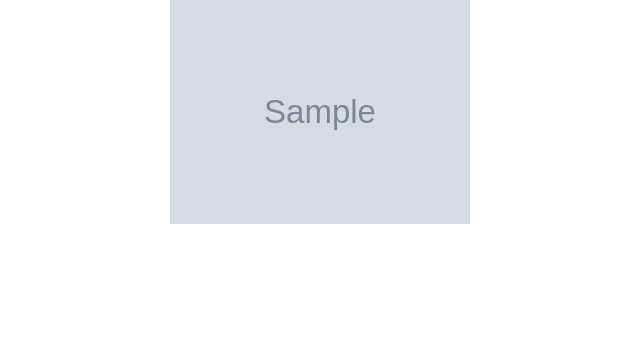
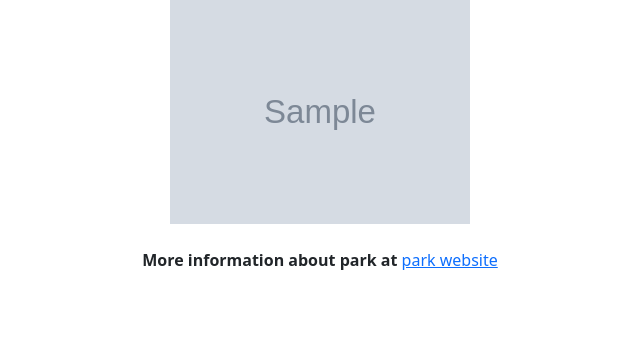
Before and after one commit to melissadiep94/National-Parks-Project, a Flask app: template templates/park_detail.html in a window 1280 px wide. Shown: the part 267-621 px from the top of the page, without its empty margins (320-960 px from the left). Run offline with Flask 2, Linux system fonts and the light colour scheme; the template is opened without the code that fills it: most values are stand-ins (such as "Sample title", 1, 10 or a date in 2020); grey boxes marked "Sample" are stand-in pictures.

Commit message:
adding selected park vital from db

```diff
--- a/app.py
+++ b/app.py
@@ -35,57 +35,15 @@ def p_name():
 @app.route("/parks/<pCode>")
 def park_detail(pCode):
 
+    park_info_from_db = collection.find({"parkCode": pCode})[0]
 
-    #park_info = mongo.db.travel_info.find(parkCode=pCode)
-    park_info = {
-                "fullName": "Abraham Lincoln Birthplace National Historical Park",
-                "parkCode": "abli",
-                "description": "For over a century people from around the world have come to rural Central Kentucky to honor the humble beginnings of our 16th president, Abraham Lincoln. His early life on Kentucky's frontier shaped his character and prepared him to lead the nation through Civil War. The country's first memorial to Lincoln, built with donations from young and old, enshrines the symbolic birthplace cabin.",
-                "activities": [ "Astronomy", "Stargazing", "Food",  "Picnicking", "Junior Ranger Program"],
-                "states": "KY",
-                "contacts": {
-                    "phoneNumbers": [
-                        {
-                            "phoneNumber": "2703583137",
-                            "type": "Voice"
-                        },
-                        {
-                            "phoneNumber": "2703583874",
-                            "type": "Fax"
-                        }
-                    ],
-                    "emailAddresses": [
-                        {
-                            "emailAddress": "ABLI_Administration@nps.gov"
-                        }
-                    ]
-                },
-                "entranceFees": [
-                    {
-                        "cost": "0.00",
-                        "description": "There is no fee associated with visiting either unit of the park.",
-                        "title": "Fee Free Park"
-                    }
-                ],
-                "images": [
-                    {
-                        "credit": "NPS Photo",
-                        "title": "The Memorial Building with fall colors",
-                        "altText": "The Memorial Building surrounded by fall colors",
-                        "caption": "Over 200,000 people a year come to walk up the steps of the Memorial Building to visit the site where Abraham Lincoln was born",
-                        "url": "https://www.nps.gov/common/uploads/structured_data/3C861078-1DD8-B71B-0B774A242EF6A706.jpg"
-                    },
-                    {
-                        "credit": "NPS Photo",
-                        "title": "The Memorial Building",
-                        "altText": "The first memorial erected to honor Abraham Lincoln",
-                        "caption": "The Memorial Building constructed on the traditional site of the birth of Abraham Lincoln.",
-                        "url": "https://www.nps.gov/common/uploads/structured_data/3C861263-1DD8-B71B-0B71EF9B95F9644F.jpg"
-                    }]
+    string_to_list(park_info_from_db,"images_url")
+
+    return render_template("park_detail.html", park = park_info_from_db)
 
 
-                    }
-    return render_template("park_detail.html", park = park_info)
+def string_to_list(data, tag_name)  :
+    data[tag_name]= data[tag_name].replace("[", "").replace("]","").replace("'","").split(", ")
 
 
 @app.route("/hotels.html")
--- a/templates/park_detail.html
+++ b/templates/park_detail.html
@@ -4,7 +4,7 @@
     <meta charset="UTF-8">
     <title>US National Parks</title>
     <link href="https://cdn.jsdelivr.net/npm/bootstrap@5.1.0/dist/css/bootstrap.min.css" rel="stylesheet" integrity="sha384-KyZXEAg3QhqLMpG8r+8fhAXLRk2vvoC2f3B09zVXn8CA5QIVfZOJ3BCsw2P0p/We" crossorigin="anonymous">
-    <link rel="stylesheet" type="text/css" href="style.css">
+    <link rel="stylesheet" type="text/css" href="/static/css/style.css">
 </head>
 <body>
     <nav class="navbar navbar-expand-lg navbar-light bg-light mask gradient-custom">
@@ -45,7 +45,12 @@
                 <br>
                 <p class="summary_text">
                 </p>
-                <img src="{{park.images[0].url}}" width="300">
+                 <img src={{park.images_url[0]}} width="300">
+                <br>
+                <br>
+                <p><b>More information about park at</b>
+                 <a href={{park.url}} target="_blank">park website</a>
+                </p>
               </div>
 
 
```
